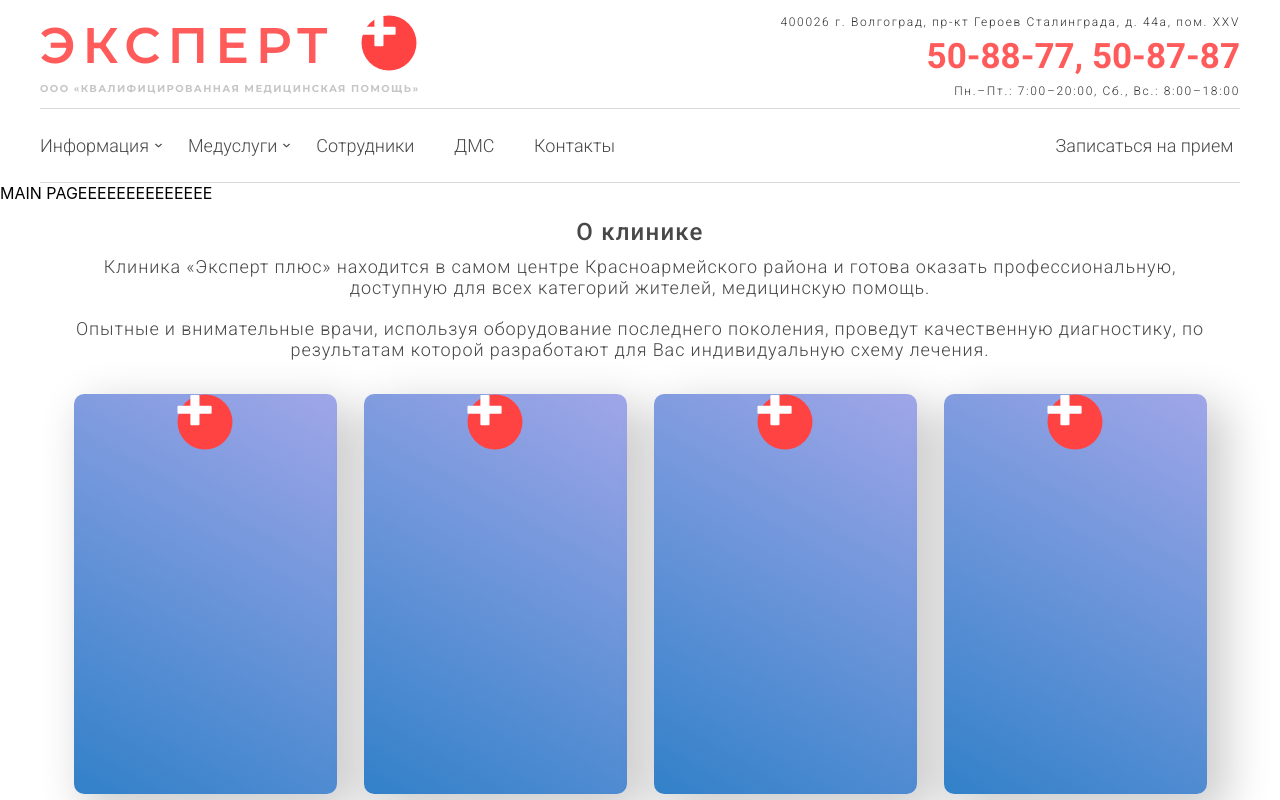
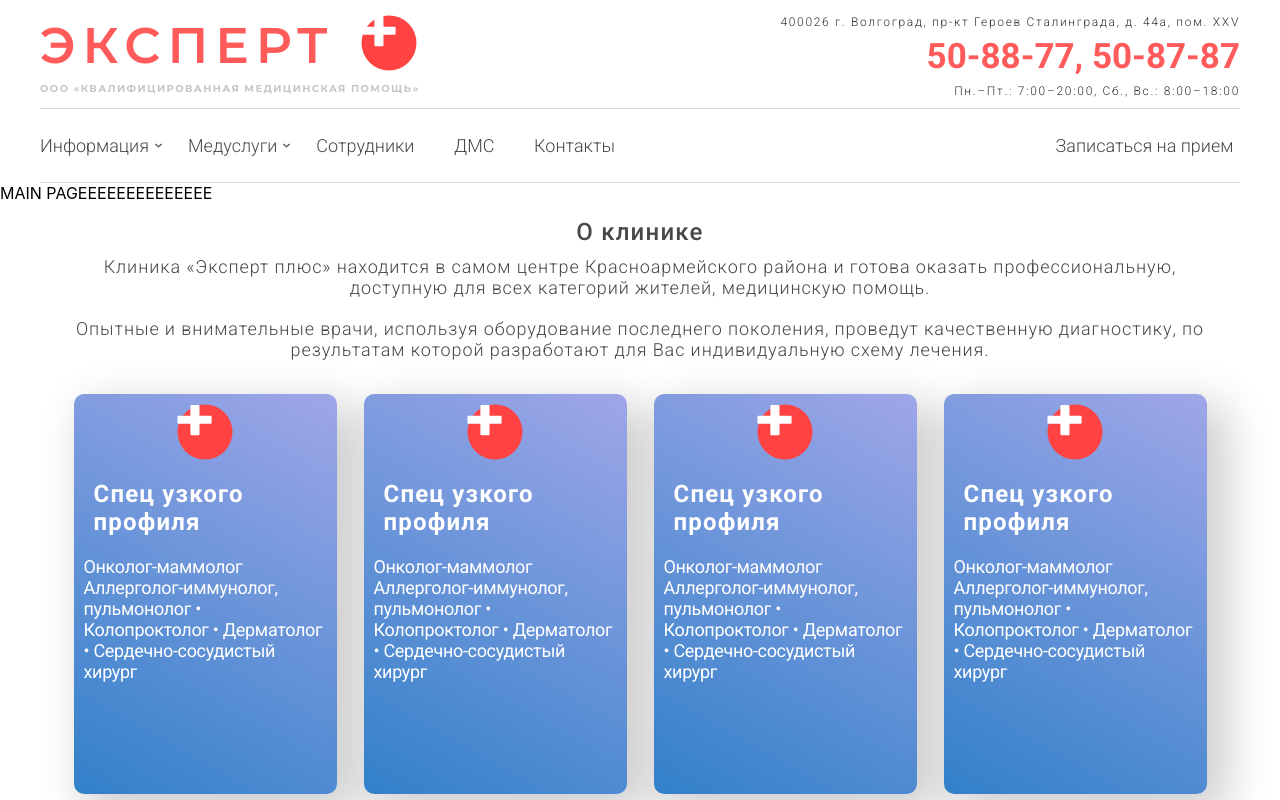
Before and after one commit to CanUFeelMyHeart/expertPlus, a React (Create React App) app in the folder medical-clinic-expert/: page / in a window 1280 px wide. Shown: the top 800 px of the page. Built offline with nearby package versions, Linux system fonts and the light colour scheme; the HTML template or start-up script is replaced by a standard one.

Commit message:
styles for components in aboutClinicBock is set

```diff
--- a/medical-clinic-expert/src/components/AboutClinicComponent/AboutClinicBlockComponent/AboutClinicBlockComponent.css
+++ b/medical-clinic-expert/src/components/AboutClinicComponent/AboutClinicBlockComponent/AboutClinicBlockComponent.css
@@ -16,4 +16,29 @@
     flex-direction: row;
     justify-content: center;
     align-items: center;
+    padding: 10px;
 }
+
+.aboutClinicBlock__header {
+    display: flex;
+    flex-direction: row;
+    align-items: center;
+    font-family: "Roboto";
+    font-style: normal;
+    font-weight: 600;
+    font-size: 24px;
+    line-height: 28px;
+    letter-spacing: 0.05em;
+    color: #ffffff;
+    padding: 10px 20px;
+}
+
+.aboutClinicBlock__description {
+    font-family: "Roboto";
+    font-style: normal;
+    font-weight: normal;
+    line-height: 21px;
+    letter-spacing: -0.02em;
+    padding: 10px;
+    color: #ffffff;
+}
--- a/medical-clinic-expert/src/components/AboutClinicComponent/AboutClinicBlockComponent/AboutClinicBlockComponent.jsx
+++ b/medical-clinic-expert/src/components/AboutClinicComponent/AboutClinicBlockComponent/AboutClinicBlockComponent.jsx
@@ -1,13 +1,22 @@
 import React from "react";
 import "./AboutClinicBlockComponent.css";
-import testImage from '../../../img/logo.svg'
+import testImage from "../../../img/logo.svg";
 
 export const AboutClinicBlockComponent = () => {
     return (
         <div className="aboutClinicBlock">
-            <div className="aboutClinicBlock__img"><img src={testImage}></img></div>
-            <div className="aboutClinicBlock__header"></div>
-            <div className="aboutClinicBlock__description"></div>
+            <div className="aboutClinicBlock__img">
+                <img src={testImage}></img>
+            </div>
+            <div className="aboutClinicBlock__header">
+                <h2>Спец узкого профиля</h2>
+            </div>
+            <div className="aboutClinicBlock__description">
+                <h3>
+                    Онколог-маммолог Аллерголог-иммунолог, пульмонолог •
+                    Колопроктолог • Дерматолог • Сердечно-сосудистый хирург
+                </h3>
+            </div>
         </div>
     );
 };
```
